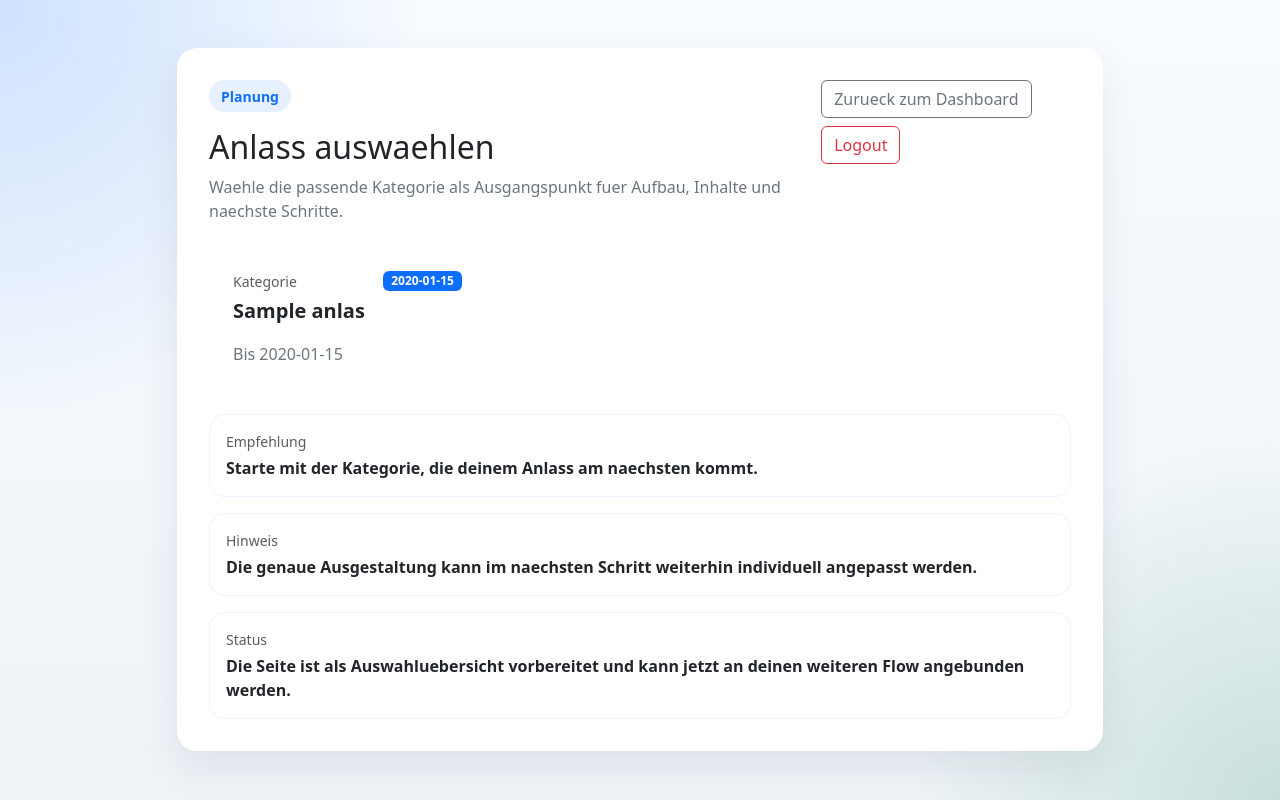
After one commit to nimand2/winklar, a PHP site: page /anlass in a window 1280 px wide. The commit adds this page. Run offline with PHP 8.4, Linux system fonts and the light colour scheme; the visitor is signed in with stand-in values (Sample User, id 1); tables that the repository leaves empty hold one stand-in row (values such as "Sample post").

Commit message:
Implement Anlass feature: add AnlassController, AnlassService, and related views for event selection

```diff
--- /dev/null
+++ b/app/Controllers/AnlassController.php
@@ -0,0 +1,30 @@
+<?php
+
+declare(strict_types=1);
+
+namespace App\Controllers;
+
+use App\Core\Controller;
+use App\Services\AuthService;
+use App\Services\AnlassService;
+
+final class AnlassController extends Controller
+{
+    public function __construct(
+        private readonly AuthService $authService,
+        private readonly AnlassService $anlassService,
+    )
+    {
+    }
+
+    public function index(): void
+    {
+        $user = $this->authService->requireUser();
+        $anlass = $this->anlassService->getAnlass();
+
+        $this->render('anlass/index', [
+            'user' => $user,
+            'anlass' => $anlass,
+        ]);
+    }
+}
--- /dev/null
+++ b/app/Models/Anlass.php
@@ -0,0 +1,22 @@
+<?php
+
+declare(strict_types=1);
+
+namespace App\Models;
+
+use App\Core\Database;
+
+final class Anlass
+{
+    public function getAll(): array
+    {
+        $statement = Database::connection()->prepare(
+            'SELECT id, name_anlass, start_anlass, end_anlass
+             FROM anlass
+             ORDER BY start_anlass DESC, id DESC'
+        );
+        $statement->execute();
+
+        return $statement->fetchAll();
+    }
+}
--- /dev/null
+++ b/app/Services/AnlassService.php
@@ -0,0 +1,20 @@
+<?php
+
+declare(strict_types=1);
+
+namespace App\Services;
+
+use App\Models\Anlass;
+
+
+final class AnlassService
+{
+    public function __construct(private readonly Anlass $anlassModel)
+    {
+    }
+
+    public function getAnlass(): array
+    {
+        return $this->anlassModel->getAll();
+    }
+}
--- /dev/null
+++ b/app/Views/anlass/index.php
@@ -0,0 +1,102 @@
+<?php
+
+declare(strict_types=1);
+
+use App\Core\Url;
+?>
+<!DOCTYPE html>
+<html lang="de">
+<head>
+    <meta charset="UTF-8">
+    <meta name="viewport" content="width=device-width, initial-scale=1.0">
+    <title>Anlass auswaehlen</title>
+    <link rel="preconnect" href="https://cdn.jsdelivr.net">
+    <link rel="stylesheet" href="https://cdn.jsdelivr.net/npm/bootstrap@5.3.3/dist/css/bootstrap.min.css">
+    <link rel="stylesheet" href="<?= htmlspecialchars(Url::asset('css/app.css')) ?>">
+</head>
+<body class="app-shell">
+    <main class="container py-5">
+        <div class="row justify-content-center">
+            <div class="col-12 col-xl-10">
+                <div class="card dashboard-card">
+                    <div class="card-body">
+                        <div class="d-flex flex-column flex-md-row justify-content-between align-items-md-start gap-3 mb-4">
+                            <div>
+                                <div class="brand-badge mb-3">Planung</div>
+                                <h1 class="h2 mb-2">Anlass auswaehlen</h1>
+                                <p class="muted-copy mb-0">
+                                    Waehle die passende Kategorie als Ausgangspunkt fuer Aufbau, Inhalte und naechste Schritte.
+                                </p>
+                            </div>
+
+                            <div class="d-flex flex-wrap gap-2">
+                                <a href="<?= htmlspecialchars(Url::app('/dashboard')) ?>" class="btn btn-outline-secondary">
+                                    Zurueck zum Dashboard
+                                </a>
+                                <a href="<?= htmlspecialchars(Url::app('/logout')) ?>" class="btn btn-outline-danger">
+                                    Logout
+                                </a>
+                            </div>
+                        </div>
+
+                        <div class="row g-3 mb-4">
+                            <?php foreach ($anlass as $eintrag): ?>
+                                <div class="col-12 col-md-6 col-xl-4">
+                                    <div class="list-group-item h-100 p-4 bg-white rounded-4">
+                                        <div class="d-flex justify-content-between align-items-start gap-3 mb-3">
+                                            <div>
+                                                <div class="small text-body-secondary mb-1">Kategorie</div>
+                                                <div class="fw-semibold fs-5">
+                                                    <?= htmlspecialchars((string) $eintrag['name_anlass']) ?>
+                                                </div>
+                                            </div>
+                                            <?php if (!empty($eintrag['start_anlass'])): ?>
+                                                <span class="badge text-bg-primary">
+                                                    <?= htmlspecialchars((string) $eintrag['start_anlass']) ?>
+                                                </span>
+                                            <?php endif; ?>
+                                        </div>
+
+                                        <p class="muted-copy mb-0">
+                                            <?php if (!empty($eintrag['end_anlass'])): ?>
+                                                Bis <?= htmlspecialchars((string) $eintrag['end_anlass']) ?>
+                                            <?php else: ?>
+                                                Kein Enddatum hinterlegt.
+                                            <?php endif; ?>
+                                        </p>
+                                    </div>
+                                </div>
+                            <?php endforeach; ?>
+                        </div>
+
+                        <?php if ($anlass === []): ?>
+                            <div class="alert alert-light border mb-4">
+                                Es sind aktuell noch keine Anlaesse in der Datenbank vorhanden.
+                            </div>
+                        <?php endif; ?>
+
+                        <div class="dashboard-meta">
+                            <div class="list-group">
+                                <div class="list-group-item p-3">
+                                    <div class="small text-body-secondary mb-1">Empfehlung</div>
+                                    <div class="fw-semibold">Starte mit der Kategorie, die deinem Anlass am naechsten kommt.</div>
+                                </div>
+                                <div class="list-group-item p-3 mt-3">
+                                    <div class="small text-body-secondary mb-1">Hinweis</div>
+                                    <div class="fw-semibold">Die genaue Ausgestaltung kann im naechsten Schritt weiterhin individuell angepasst werden.</div>
+                                </div>
+                                <div class="list-group-item p-3 mt-3">
+                                    <div class="small text-body-secondary mb-1">Status</div>
+                                    <div class="fw-semibold">Die Seite ist als Auswahluebersicht vorbereitet und kann jetzt an deinen weiteren Flow angebunden werden.</div>
+                                </div>
+                            </div>
+                        </div>
+                    </div>
+                </div>
+            </div>
+        </div>
+    </main>
+
+    <script src="https://cdn.jsdelivr.net/npm/bootstrap@5.3.3/dist/js/bootstrap.bundle.min.js"></script>
+</body>
+</html>
--- a/app/Views/dashboard/index.php
+++ b/app/Views/dashboard/index.php
@@ -42,6 +42,10 @@ use App\Core\Url;
                                     <div class="small text-body-secondary mb-1">E-Mail</div>
                                     <div class="fw-semibold"><?= htmlspecialchars((string) ($user['email'] ?? '')) ?></div>
                                 </div>
+
+                            </div>
+                            <div>
+                                <a href="<?= htmlspecialchars(Url::app('/anlass')) ?>" class="btn btn-primary">Anlass auswählen</a>
                             </div>
                         </div>
                     </div>
--- a/app/bootstrap.php
+++ b/app/bootstrap.php
@@ -21,6 +21,8 @@ spl_autoload_register(static function (string $className): void {
 
 use App\Models\RememberToken;
 use App\Models\User;
+use App\Models\Anlass;
+use App\Services\AnlassService;
 use App\Services\AuthService;
 
 function app_auth(): AuthService
@@ -36,3 +38,16 @@ function app_auth(): AuthService
 
     return $authService;
 }
+
+function app_anlass_service(): AnlassService
+{
+    static $anlassService = null;
+
+    if ($anlassService instanceof AnlassService) {
+        return $anlassService;
+    }
+
+    $anlassService = new AnlassService(new Anlass());
+
+    return $anlassService;
+}
--- a/index.php
+++ /dev/null
@@ -1,5 +0,0 @@
-<?php
-
-declare(strict_types=1);
-
-require_once __DIR__ . '/public/index.php';
--- a/public/index.php
+++ b/public/index.php
@@ -5,12 +5,14 @@ declare(strict_types=1);
 require_once dirname(__DIR__) . '/app/bootstrap.php';
 
 use App\Controllers\AuthController;
+use App\Controllers\AnlassController;
 use App\Controllers\DashboardController;
 use App\Controllers\HomeController;
 use App\Core\Response;
 use App\Core\Router;
 
 $authController = new AuthController(app_auth());
+$anlassController = new AnlassController(app_auth(), app_anlass_service());
 $dashboardController = new DashboardController(app_auth());
 $homeController = new HomeController(app_auth());
 $router = new Router();
@@ -21,6 +23,7 @@ $router->get('/login', [$authController, 'showLogin']);
 $router->post('/login', [$authController, 'login']);
 $router->get('/logout', [$authController, 'logout']);
 $router->get('/dashboard', [$dashboardController, 'index']);
+$router->get('/anlass', [$anlassController, 'index']);
 
 $router->get('/index.php', static function (): never {
     Response::redirect('/');
```
